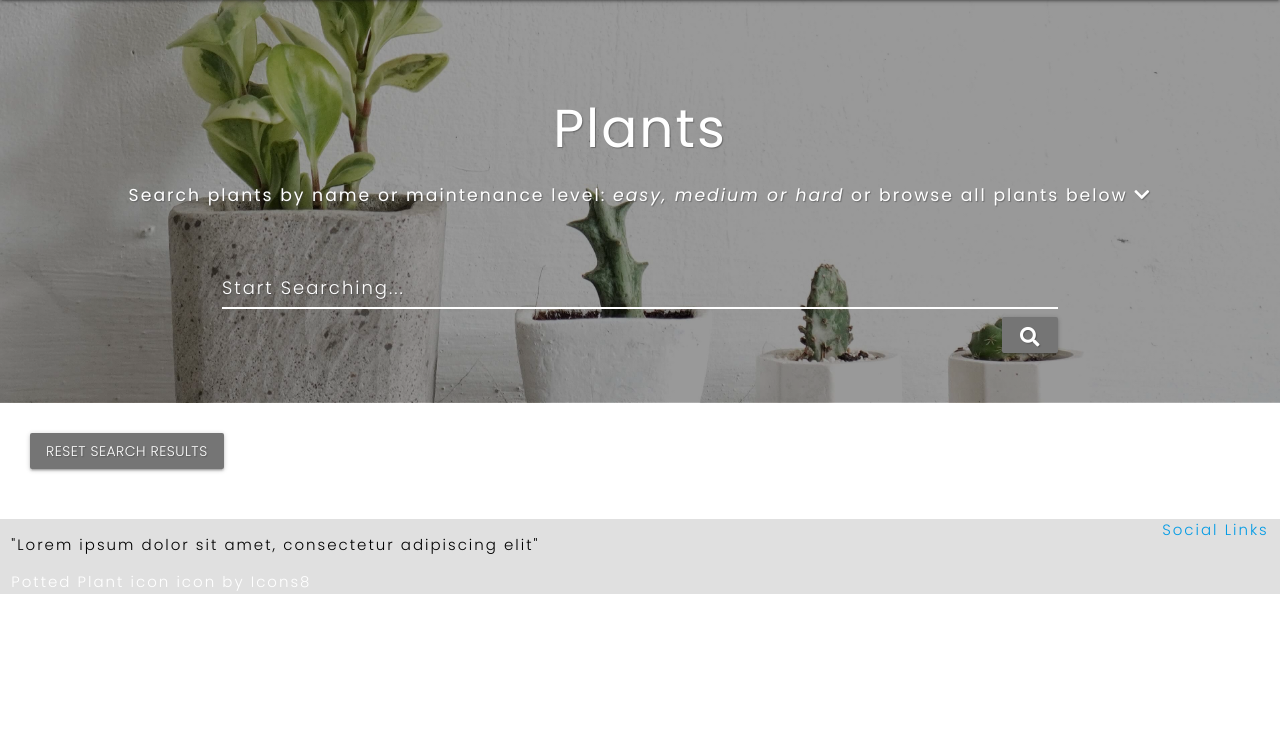
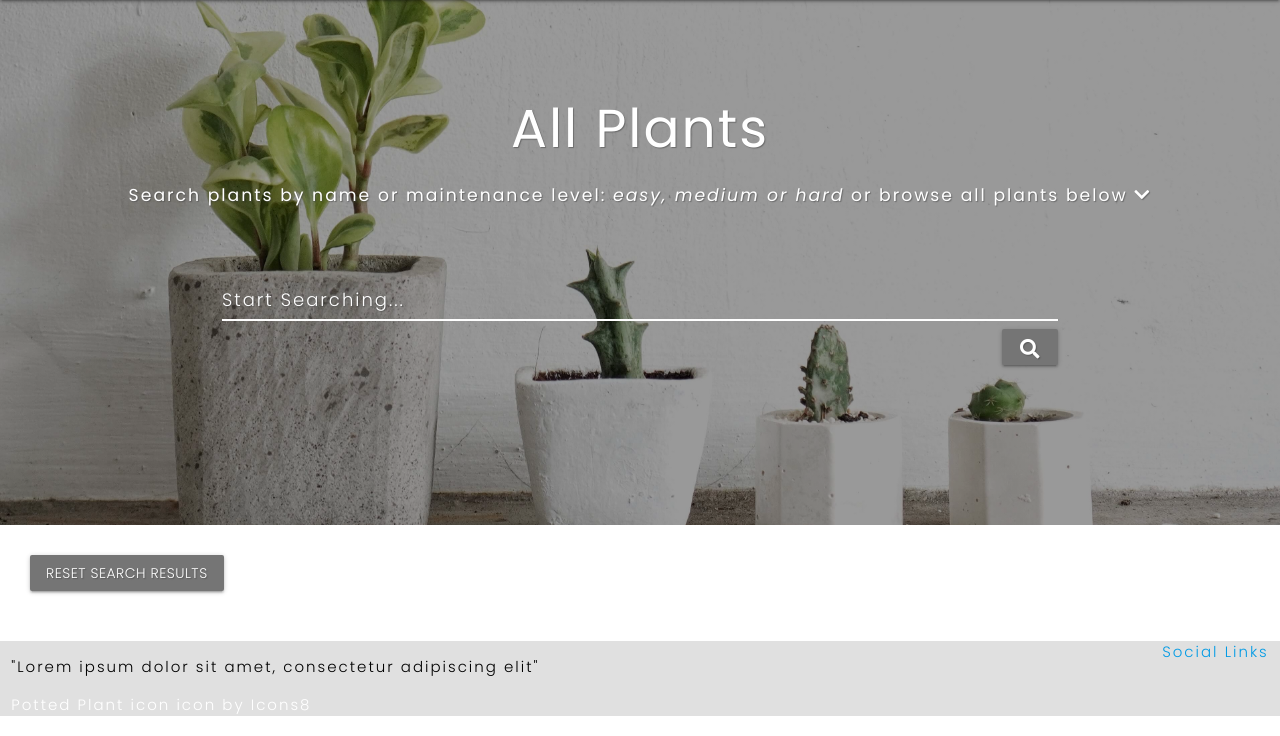
Before and after one commit to Code-Institute-Submissions/houseplant-heroes, a Flask app: page /all_plants in a window 1280 px wide. Shown: the part 64-800 px from the top of the page. Run offline with Flask 2, Linux system fonts and the light colour scheme; data that the repository does not hold is empty; some libraries are stand-ins or nearby versions.

Commit message:
Add padding and margins to hero image content in all_plants

```diff
--- a/static/css/style.css
+++ b/static/css/style.css
@@ -24,9 +24,12 @@ a.brand-logo.black-text.left {
   overflow: hidden;
 }
 
-.hero-img-content-container {
-  padding-top: 1%;
+.hero-img-content-container-52 {
   height: 52vh;
+}
+
+.hero-img-content-container-35 {
+  height: 37vh;
 }
 /*-------- text --------*/
 .text-shadow {
@@ -77,7 +80,8 @@ a.brand-logo.black-text.left {
 }
 
 /*-------- overwrites materialize select-wrapper  --------*/
-.form-text, body > div.container.plant-form > form > div:nth-child(10) > div > div > input,
+.form-text,
+body > div.container.plant-form > form > div:nth-child(10) > div > div > input,
 body
   > div.container.plant-form
   > div
@@ -125,6 +129,9 @@ body
   padding: 2px;
 }
 
+.padding-top-1 {
+  padding-top: 1%;
+}
 /*-------- hover --------*/
 .hover-col:hover {
   color: grey;
--- a/templates/all_plants.html
+++ b/templates/all_plants.html
@@ -1,7 +1,7 @@
 {% extends "base.html" %}
 
 <!-- heading -->
-{% block heading %} Plants {% endblock %}
+{% block heading %} All Plants {% endblock %}
 
 <!-- subheading -->
 {% block subheading%} Search plants by name or maintenance level:
@@ -15,7 +15,7 @@
 {% block hero_img_content %}
 
 <!-- search -->
-<div class="container">
+<div class="container hero-img-content-container-35">
   <form action="{{ url_for('search_all_plants') }}" method="POST">
     <div class="row center-align padding-30">
       <div class="input-field">
--- a/templates/base.html
+++ b/templates/base.html
@@ -140,9 +140,9 @@
       <h6 class="white-text text-shadow center-align subheading">
         {% block subheading %}{% endblock %}
       </h6>
-
-      {% block hero_img_content %}{% endblock %}
-
+      <div class="padding-top-1">
+        {% block hero_img_content %}{% endblock %}
+      </div>
       <!-- flash messages -->
       <section>
         {% with messages = get_flashed_messages() %} {% if messages %} {% for
--- a/templates/home.html
+++ b/templates/home.html
@@ -6,7 +6,7 @@
 {% block subheading %} A community created guide to houseplant care.{% endblock
 %} {% block hero_img_content %}
 
-<div class="container hero-img-content-container">
+<div class="container hero-img-content-container-52">
   <!-- search -->
   <form action="{{ url_for('search_all_plants') }}" method="POST">
     <div class="row center-align padding-30">
```
